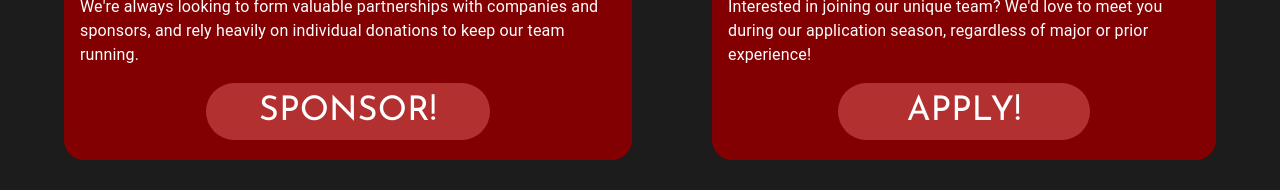
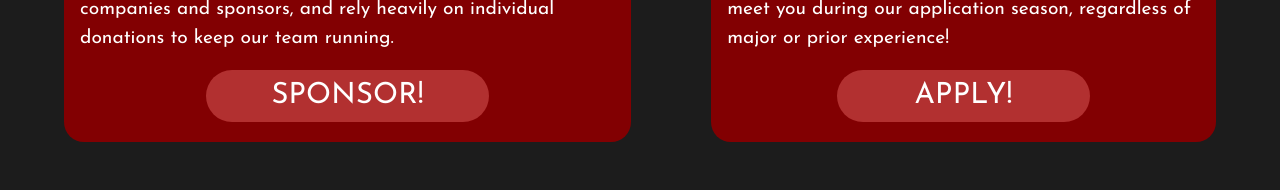
Before and after one commit to Cornell-University-Combat-Robotics/site-2025, a React (Vite) app in the folder react-site/: page / in a window 1280 px wide. Shown: the part 2105-2295 px from the top of the page. Built offline with nearby package versions, Linux system fonts and the light colour scheme.

Commit message:
Fix font - fix font and font size for body1 (paragraphs)

```diff
--- a/react-site/index.html
+++ b/react-site/index.html
@@ -6,7 +6,6 @@
     <link rel="icon" href="/logo.png" />
     <title>Combat Robotics @ Cornell</title>
     <link href="https://fonts.googleapis.com/css2?family=Josefin+Sans:wght@400;700&display=swap" rel="stylesheet">
-    <link rel="stylesheet" href="/src/index.css">
   </head>
   <body>
     <div id="root"></div>
--- a/react-site/src/App.jsx
+++ b/react-site/src/App.jsx
@@ -10,10 +10,22 @@ import Game from './pages/game';
 import Apply from './pages/apply';
 import Footer from './components/footer';
 import Accessibility from './pages/accessibility';
+import {createTheme, ThemeProvider} from '@mui/material/styles';
+
+const theme = createTheme({
+  typography: {
+    fontSize: 12,
+  },
+});
+
+theme.typography.body1 = {
+  fontFamily: 'Josefin Sans, sans-serif',
+  fontSize: '1.2rem',
+};
 
 function App() {
   return (
-    <>
+    <ThemeProvider theme={theme}>
       <main>
         <Router>
           <Routes>
@@ -28,7 +40,7 @@ function App() {
           <Footer />
         </Router>
       </main>
-    </>
+    </ThemeProvider>
   );
 }
 
--- a/react-site/src/index.css
+++ b/react-site/src/index.css
@@ -1,10 +1,8 @@
 :root {
-  font-family: 'Josefin Sans', Inter, system-ui, Avenir, Helvetica, Arial, sans-serif;
   line-height: 1.5;
   font-weight: 400;
 
   color-scheme: dark;
-  /* color: rgba(255, 255, 255, 0.87); */
   color: #FFFFFF;
   background-color: #1C1C1C;
 
@@ -19,6 +17,7 @@ a {
   color: #646cff;
   text-decoration: inherit;
 }
+
 a:hover {
   color: #535bf2;
 }
@@ -29,12 +28,6 @@ body {
   place-items: center;
   min-width: 320px;
   min-height: 100vh;
-  font-family: inherit;
-}
-
-h1 {
-  font-size: 3.2em;
-  line-height: 1.1;
 }
 
 button {
```
